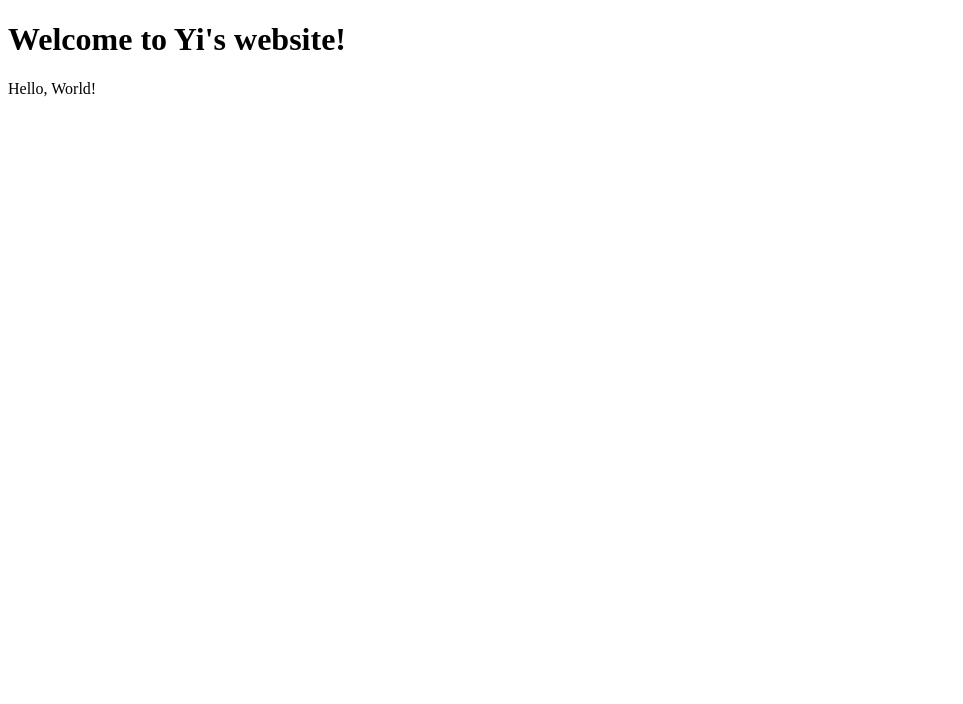
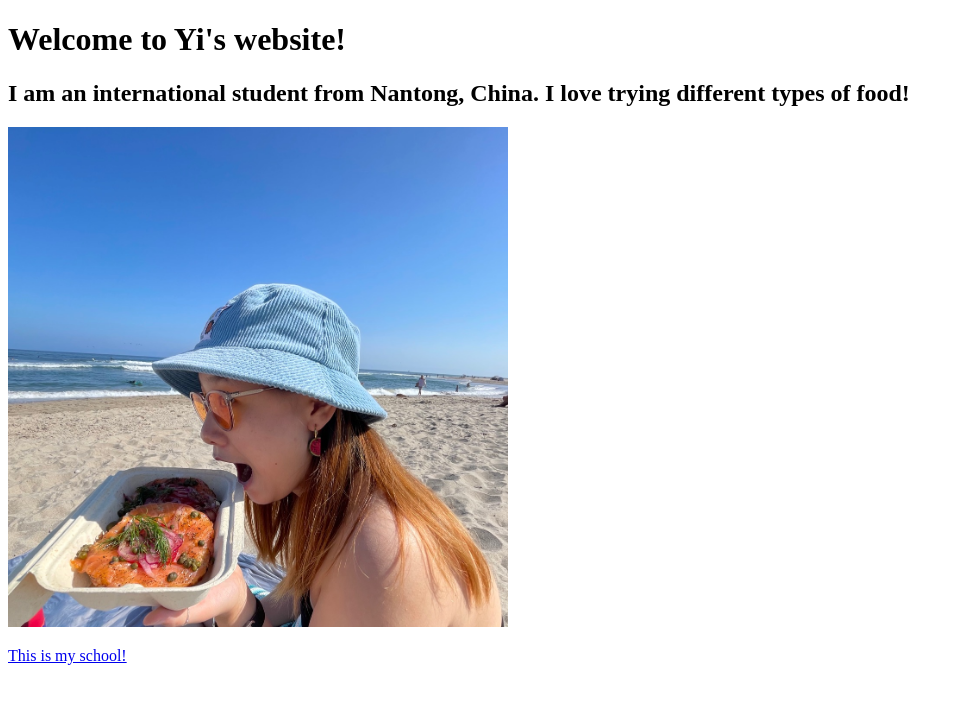
Before and after one commit to yiwang-749/yiwang-749.github.io, a plain HTML site: page index.html in a window 1280 px wide. Shown: the whole page, without its empty margins (0-963 px from the left). Drawn offline with Linux system fonts and the light colour scheme.

Commit message:
add hyperlink and add css style

```diff
--- a/index.html
+++ b/index.html
@@ -3,11 +3,19 @@
 <head>
 <meta charset="utf-8">
 <title>Yi Wang</title>
+    <style>
+    color: #333; text-decoration: none;
+  }</style>
+
 </head>
 <body>
 <header>
   <h1>Welcome to Yi's website!</h1>
+
+    <h2>I am an international student from Nantong, China. I love trying different types of food!</h2>
+
+<img src="Yi's Photo holding a bagel.JPG" alt="Yi's Photo" height="500" width="500" >
+<p><a href="https://www.oxy.edu/">This is my school!</a></p>
 </header>
-Hello, World!
 </body>
  </html>
```
